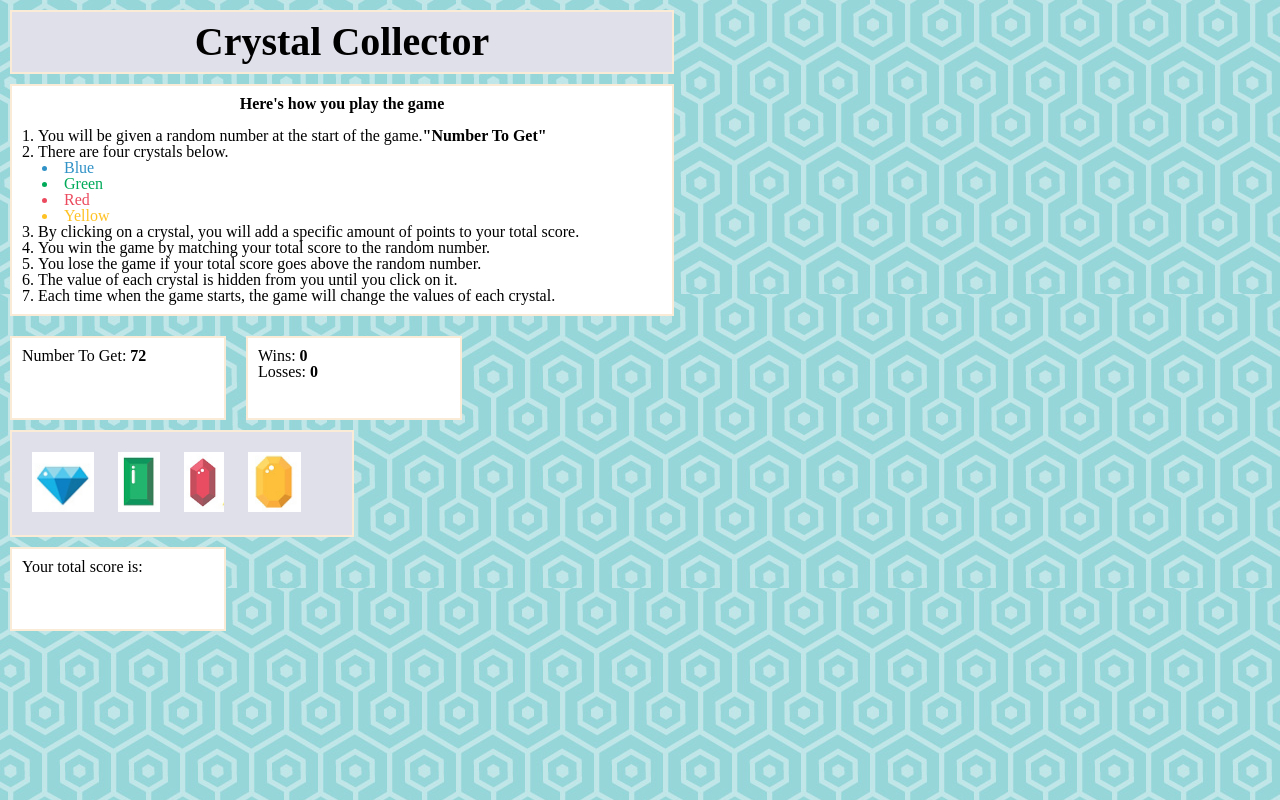
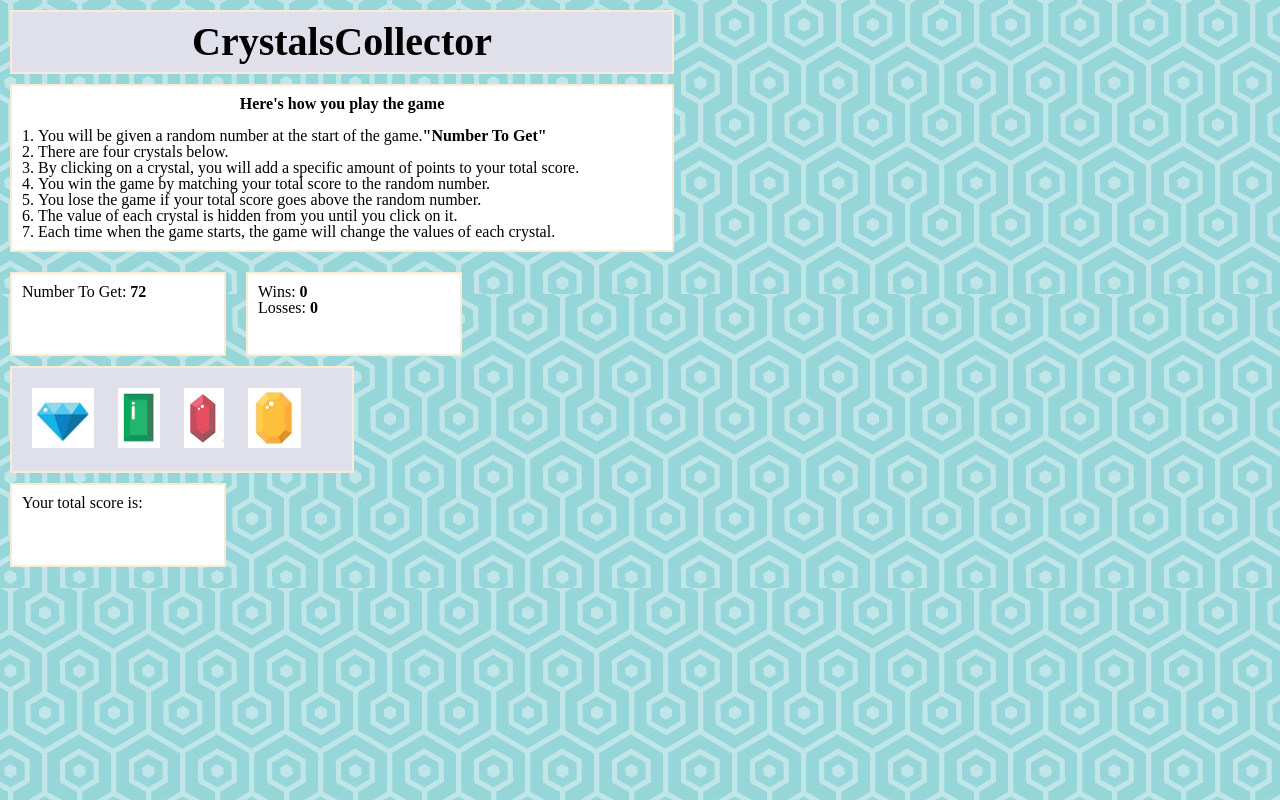
Before and after one commit to bhart2017/week-4-game, a plain HTML site: page week-4-game/index.html in a window 1280 px wide. Drawn offline with nearby package versions, Linux system fonts and the light colour scheme.

Commit message:
Add files via upload

```diff
--- a/week-4-game/index.html
+++ b/week-4-game/index.html
@@ -9,7 +9,7 @@
 </head>
 <body>
 	<div class="header">
-		<h1>Crystal Collector</h1>
+		<h1>CrystalsCollector</h1>
 	</div>
 	<div class="instructions">
 		<h3>Here's how you play the game</h3>
@@ -17,12 +17,6 @@
 		<ol>
 			<li>You will be given a random number at the start of the game.<span>"Number To Get"</span></li>
 			<li>There are four crystals below.</li>
-			<ul>
-				<li id="blue">Blue</li>
-				<li id="green">Green</li>
-				<li id="red">Red</li>
-				<li id="yellow">Yellow</li>
-			</ul>
 			<li>By clicking on a crystal, you will add a specific amount of points to your total score.</li>
 			<li>You win the game by matching your total score to the random number.</li>
 			<li>You lose the game if your total score goes above the random number.</li>
```
